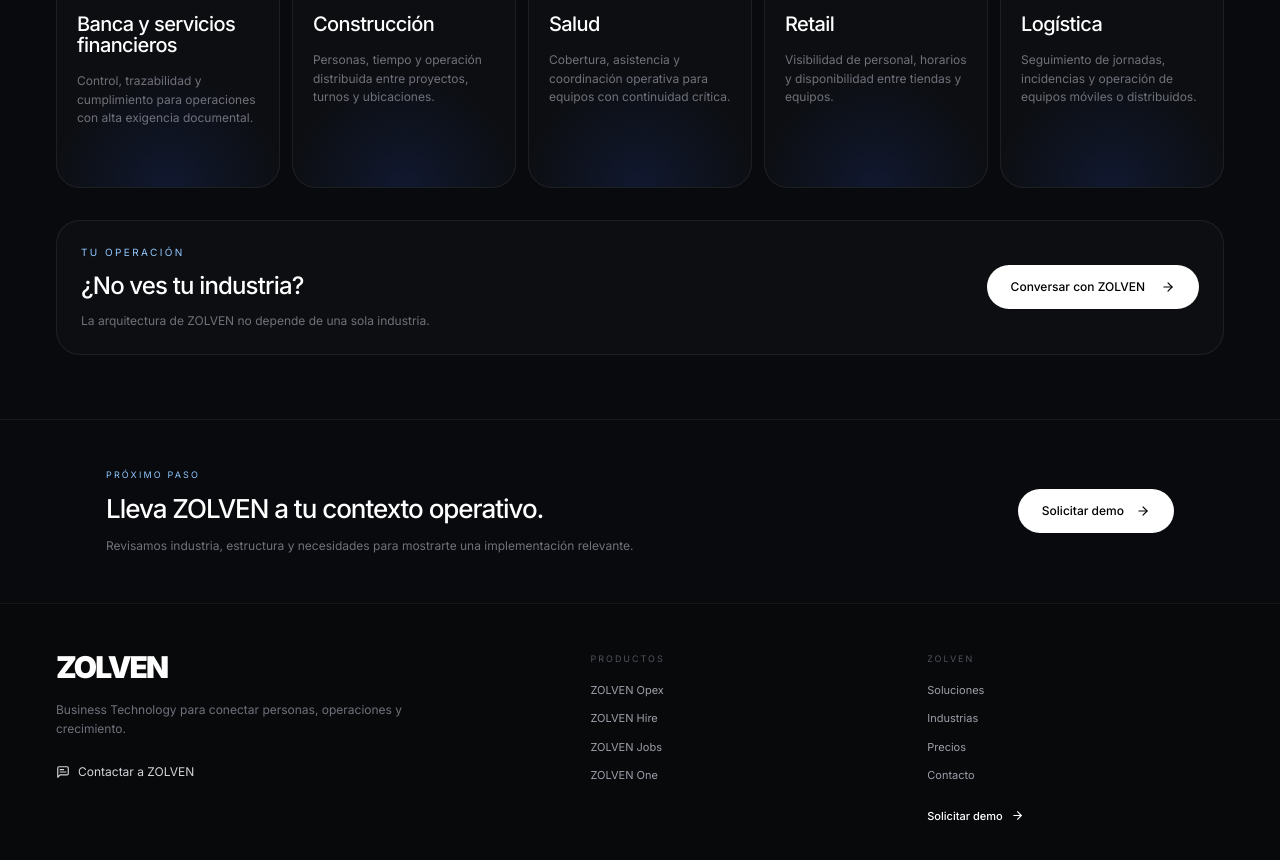
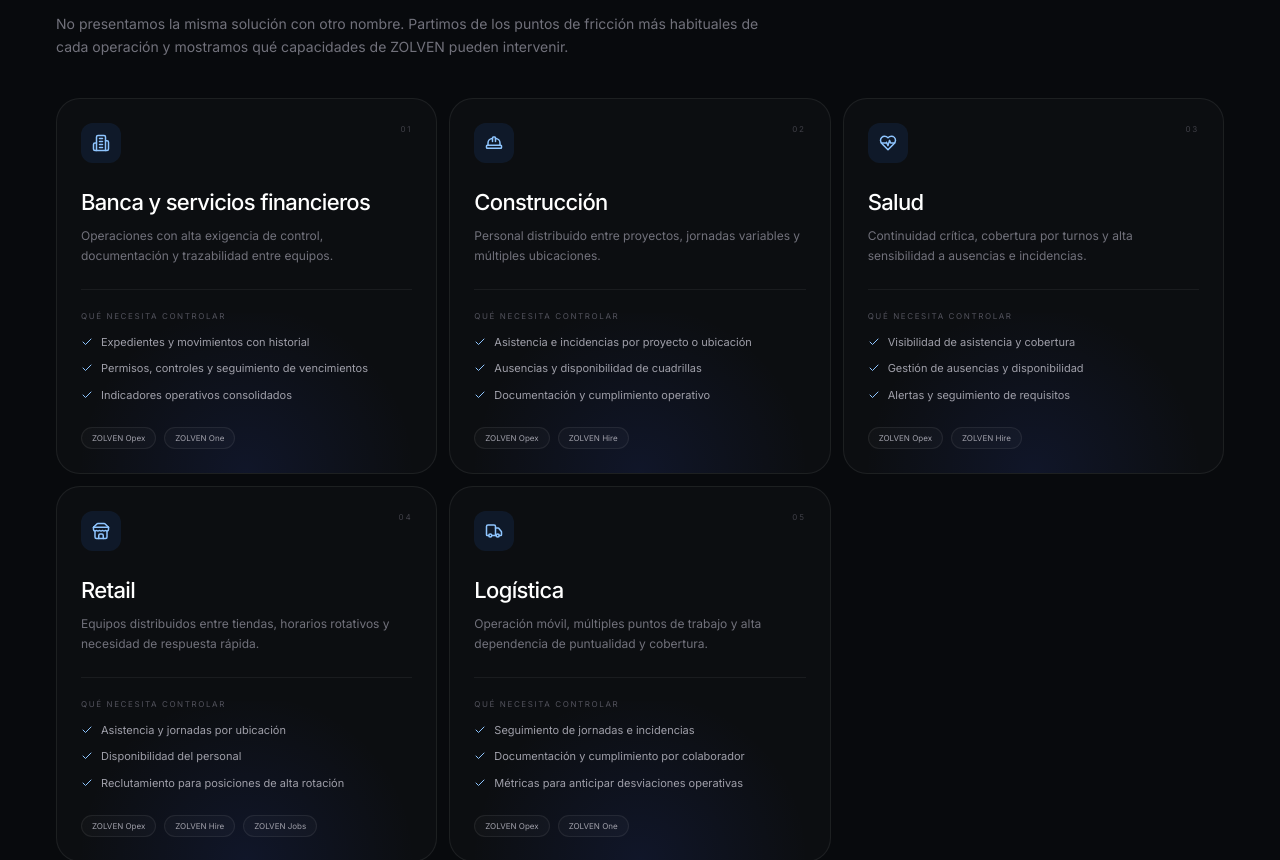
Before and after one commit to liatejera2-oss/zolven-web, a Next.js app: page /industrias in a window 1280 px wide. Shown: the part 740-1600 px from the top of the page. Built offline with nearby package versions, Linux system fonts and the light colour scheme.

Commit message:
feat: deepen solutions and industry narratives

```diff
--- a/src/components/zolven/MarketingPages.tsx
+++ b/src/components/zolven/MarketingPages.tsx
@@ -145,6 +145,43 @@
           ))}
         </div>
       </section>
+
+      <section className="border-t border-white/[0.06] bg-white/[0.012]">
+        <div className="mx-auto max-w-[1536px] px-5 py-14 sm:px-7 sm:py-16 lg:px-14">
+          <div className="max-w-[720px]">
+            <p className="text-[10px] uppercase tracking-[0.28em] text-blue-300">UN SOLO RECORRIDO</p>
+            <h2 className="mt-3 text-[32px] font-medium leading-[1.02] tracking-[-0.045em] sm:text-[40px]">
+              Del talento a la operación, sin perder el contexto.
+            </h2>
+            <p className="mt-4 text-[14px] leading-[1.65] text-zinc-500">
+              Cada producto resuelve una etapa diferente, pero la arquitectura está pensada para que la información pueda continuar con la persona y con la empresa.
+            </p>
+          </div>
+
+          <div className="mt-10 grid gap-3 md:grid-cols-2 xl:grid-cols-4">
+            {[
+              ["01", "ZOLVEN Jobs", "Descubrir oportunidades y construir un perfil.", "/productos/jobs", "text-violet-300"],
+              ["02", "ZOLVEN Hire", "Convertir candidatos en decisiones de contratación.", "/productos/hire", "text-emerald-300"],
+              ["03", "ZOLVEN Opex", "Operar al equipo contratado con claridad.", "/productos/opex", "text-blue-300"],
+              ["04", "ZOLVEN One", "Conectar identidad, datos e integraciones.", "/productos/one", "text-cyan-300"],
+            ].map(([number, name, text, href, accent]) => (
+              <Link
+                key={name}
+                href={href}
+                className="group rounded-[22px] border border-white/[0.065] bg-[#0B0D11] p-5 transition-colors hover:bg-white/[0.03]"
+              >
+                <div className="flex items-center justify-between">
+                  <span className={`text-[8px] uppercase tracking-[0.22em] ${accent}`}>{number}</span>
+                  <ArrowRight size={13} className="text-zinc-700 transition-transform group-hover:translate-x-1" />
+                </div>
+                <h3 className="mt-8 text-[18px] font-medium tracking-[-0.03em]">{name}</h3>
+                <p className="mt-3 text-[11px] leading-[1.55] text-zinc-500">{text}</p>
+              </Link>
+            ))}
+          </div>
+        </div>
+      </section>
+
       <NextStep />
     </Shell>
   );
@@ -154,27 +191,62 @@
   {
     icon: Building2,
     name: "Banca y servicios financieros",
-    detail: "Control, trazabilidad y cumplimiento para operaciones con alta exigencia documental.",
+    challenge:
+      "Operaciones con alta exigencia de control, documentación y trazabilidad entre equipos.",
+    needs: [
+      "Expedientes y movimientos con historial",
+      "Permisos, controles y seguimiento de vencimientos",
+      "Indicadores operativos consolidados",
+    ],
+    products: ["Opex", "One"],
   },
   {
     icon: HardHat,
     name: "Construcción",
-    detail: "Personas, tiempo y operación distribuida entre proyectos, turnos y ubicaciones.",
+    challenge:
+      "Personal distribuido entre proyectos, jornadas variables y múltiples ubicaciones.",
+    needs: [
+      "Asistencia e incidencias por proyecto o ubicación",
+      "Ausencias y disponibilidad de cuadrillas",
+      "Documentación y cumplimiento operativo",
+    ],
+    products: ["Opex", "Hire"],
   },
   {
     icon: HeartPulse,
     name: "Salud",
-    detail: "Cobertura, asistencia y coordinación operativa para equipos con continuidad crítica.",
+    challenge:
+      "Continuidad crítica, cobertura por turnos y alta sensibilidad a ausencias e incidencias.",
+    needs: [
+      "Visibilidad de asistencia y cobertura",
+      "Gestión de ausencias y disponibilidad",
+      "Alertas y seguimiento de requisitos",
+    ],
+    products: ["Opex", "Hire"],
   },
   {
     icon: Store,
     name: "Retail",
-    detail: "Visibilidad de personal, horarios y disponibilidad entre tiendas y equipos.",
+    challenge:
+      "Equipos distribuidos entre tiendas, horarios rotativos y necesidad de respuesta rápida.",
+    needs: [
+      "Asistencia y jornadas por ubicación",
+      "Disponibilidad del personal",
+      "Reclutamiento para posiciones de alta rotación",
+    ],
+    products: ["Opex", "Hire", "Jobs"],
   },
   {
     icon: Truck,
     name: "Logística",
-    detail: "Seguimiento de jornadas, incidencias y operación de equipos móviles o distribuidos.",
+    challenge:
+      "Operación móvil, múltiples puntos de trabajo y alta dependencia de puntualidad y cobertura.",
+    needs: [
+      "Seguimiento de jornadas e incidencias",
+      "Documentación y cumplimiento por colaborador",
+      "Métricas para anticipar desviaciones operativas",
+    ],
+    products: ["Opex", "One"],
   },
 ];
 
@@ -186,17 +258,58 @@
       description="ZOLVEN se adapta a estructuras, turnos, equipos y niveles de control diferentes sin perder una experiencia común."
     >
       <section className="mx-auto max-w-[1536px] px-5 py-14 sm:px-7 sm:py-16 lg:px-14">
-        <div className="grid gap-3 md:grid-cols-2 lg:grid-cols-5">
-          {industries.map(({ icon: Icon, name, detail }, index) => (
-            <div key={name} className="relative min-h-[300px] overflow-hidden rounded-[24px] border border-white/[0.07] bg-white/[0.018] p-5">
-              <div className="absolute inset-x-0 bottom-0 h-36 bg-[radial-gradient(circle_at_50%_100%,rgba(53,92,255,.13),transparent_65%)]" />
+        <div className="max-w-[720px]">
+          <p className="text-[10px] uppercase tracking-[0.28em] text-blue-300">DESDE EL PROBLEMA OPERATIVO</p>
+          <h2 className="mt-3 text-[32px] font-medium leading-[1.02] tracking-[-0.045em] sm:text-[40px]">
+            Cada industria cambia el contexto. La lógica operativa sigue conectada.
+          </h2>
+          <p className="mt-4 text-[14px] leading-[1.65] text-zinc-500">
+            No presentamos la misma solución con otro nombre. Partimos de los puntos de fricción más habituales de cada operación y mostramos qué capacidades de ZOLVEN pueden intervenir.
+          </p>
+        </div>
+
+        <div className="mt-10 grid gap-3 md:grid-cols-2 xl:grid-cols-3">
+          {industries.map(({ icon: Icon, name, challenge, needs, products }, index) => (
+            <div
+              key={name}
+              className="relative overflow-hidden rounded-[24px] border border-white/[0.07] bg-white/[0.018] p-6"
+            >
+              <div className="absolute inset-x-0 bottom-0 h-40 bg-[radial-gradient(circle_at_50%_100%,rgba(53,92,255,.10),transparent_68%)]" />
               <div className="relative">
-                <div className="grid size-10 place-items-center rounded-xl bg-blue-500/10">
-                  <Icon size={18} className="text-blue-300" />
+                <div className="flex items-start justify-between gap-5">
+                  <div className="grid size-10 place-items-center rounded-xl bg-blue-500/10">
+                    <Icon size={18} className="text-blue-300" />
+                  </div>
+                  <span className="text-[8px] uppercase tracking-[0.22em] text-zinc-700">
+                    0{index + 1}
+                  </span>
                 </div>
-                <p className="mt-10 text-[9px] uppercase tracking-[0.24em] text-zinc-600">0{index + 1}</p>
-                <h2 className="mt-3 text-[20px] font-medium leading-[1.05] tracking-[-0.03em]">{name}</h2>
-                <p className="mt-4 text-[12px] leading-[1.55] text-zinc-500">{detail}</p>
+
+                <h2 className="mt-7 text-[22px] font-medium leading-[1.05] tracking-[-0.03em]">{name}</h2>
+                <p className="mt-3 text-[12px] leading-[1.6] text-zinc-500">{challenge}</p>
+
+                <div className="mt-6 border-t border-white/[0.06] pt-5">
+                  <p className="text-[8px] uppercase tracking-[0.2em] text-zinc-600">QUÉ NECESITA CONTROLAR</p>
+                  <div className="mt-3 space-y-2.5">
+                    {needs.map((need) => (
+                      <div key={need} className="flex items-start gap-2 text-[11px] leading-[1.5] text-zinc-400">
+                        <Check size={12} className="mt-0.5 shrink-0 text-blue-300" />
+                        <span>{need}</span>
+                      </div>
+                    ))}
+                  </div>
+                </div>
+
+                <div className="mt-6 flex flex-wrap gap-2">
+                  {products.map((product) => (
+                    <span
+                      key={product}
+                      className="rounded-full border border-white/[0.07] bg-white/[0.025] px-2.5 py-1 text-[8px] text-zinc-400"
+                    >
+                      ZOLVEN {product}
+                    </span>
+                  ))}
+                </div>
               </div>
             </div>
           ))}
```
